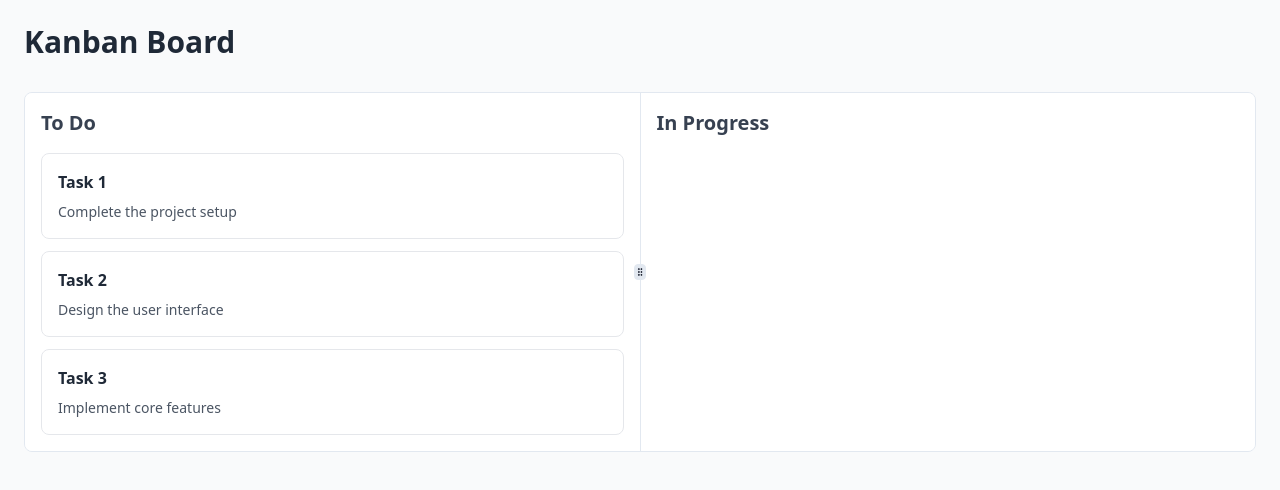
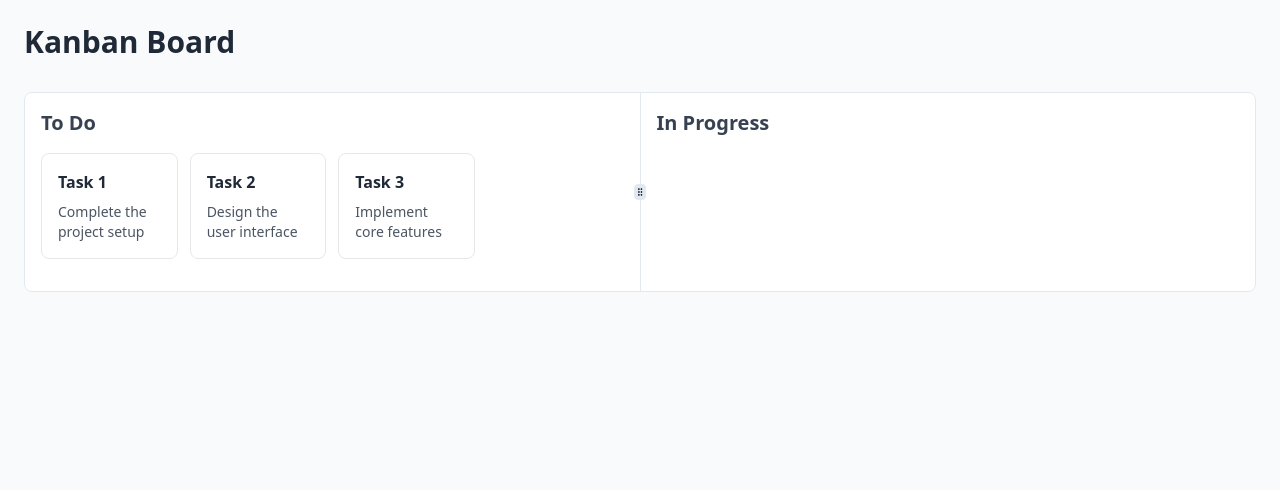
Before and after one commit to ccnael/scheduler-react-sample, a React (Vite) app: page / in a window 1280 px wide. Shown: the top 490 px of the page. Built offline with nearby package versions, Linux system fonts and the light colour scheme.

Commit message:
Update card layout for Kanban board
Adjust the card layout in the Kanban board to ensure that four cards fit in one row by default.
[skip gpt_engineer]

```diff
--- a/src/components/KanbanBoard.tsx
+++ b/src/components/KanbanBoard.tsx
@@ -34,7 +34,7 @@ export const KanbanBoard = () => {
         <ResizablePanel defaultSize={50}>
           <div className="h-full bg-white p-4">
             <h2 className="text-xl font-semibold mb-4 text-gray-700">To Do</h2>
-            <div className="space-y-3">
+            <div className="grid grid-cols-4 gap-3">
               {cards.map((card) => (
                 <Card
                   key={card.id}
@@ -55,7 +55,7 @@ export const KanbanBoard = () => {
         <ResizablePanel defaultSize={50}>
           <div className="h-full bg-white p-4">
             <h2 className="text-xl font-semibold mb-4 text-gray-700">In Progress</h2>
-            <div className="space-y-3 min-h-[100px]">
+            <div className="grid grid-cols-4 gap-3 min-h-[100px]">
               {/* Cards will be dropped here */}
             </div>
           </div>
```
